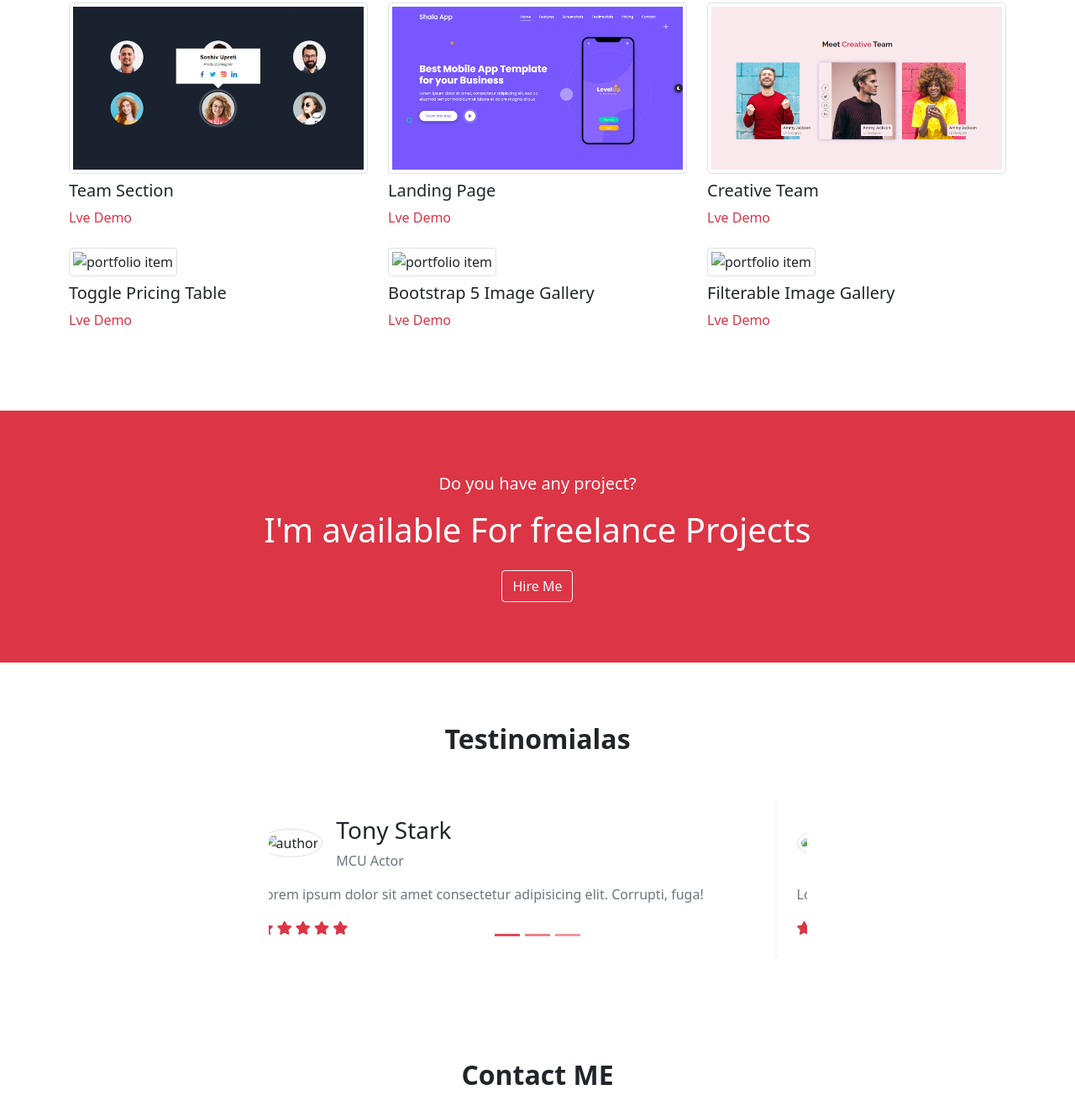
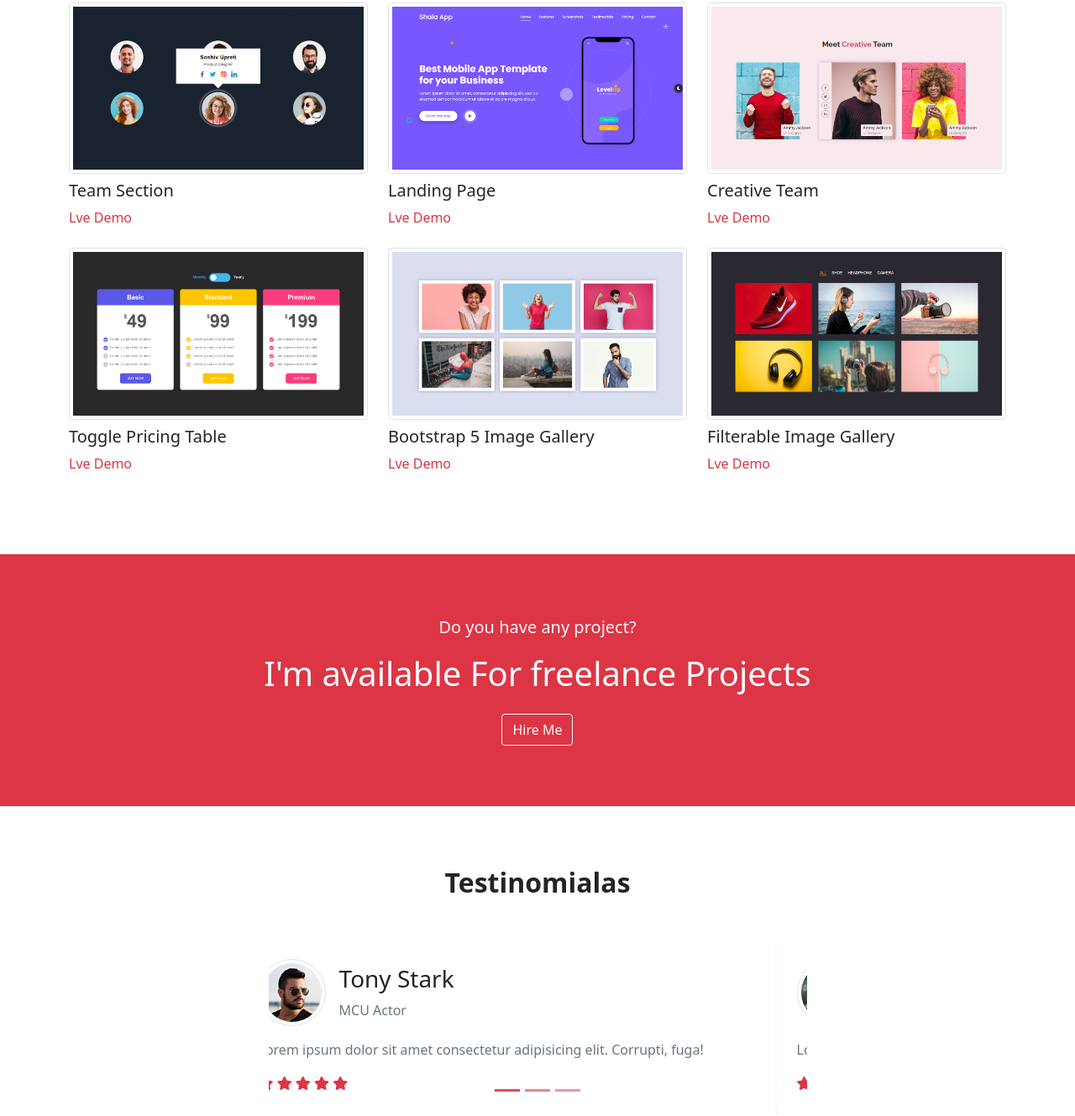
Before and after one commit to ajayanuragi/Portfolio, a plain HTML site: page index.html in a window 1280 px wide. Shown: the part 2184-3513 px from the top of the page at 84% size. Drawn offline with nearby package versions, Linux system fonts and the light colour scheme; the site is published under a folder, as on GitHub Pages, so addresses that start at the root find nothing.

Commit message:
Update index.html

```diff
--- a/index.html
+++ b/index.html
@@ -5,7 +5,7 @@
     <meta charset="UTF-8">
     <meta http-equiv="X-UA-Compatible" content="IE=edge">
     <meta name="viewport" content="width=device-width, initial-scale=1.0">
-    <link rel="shortcut icon" type="image/png" href="../Assests/img/favicon_io/favicon.ico">
+    <link rel="shortcut icon" type="image/png" href="/Assests/img/favicon_io/favicon.ico">
 
 
 
@@ -13,8 +13,7 @@
     <link rel="stylesheet" href="https://use.fontawesome.com/releases/v5.15.4/css/all.css">
     <!-- Bootstrap CSS -->
     <link href="https://cdn.jsdelivr.net/npm/bootstrap@5.1.3/dist/css/bootstrap.min.css" rel="stylesheet">
-    <!--Custom Css-->
-    <link rel="stylesheet" href="../Css/Style.css">
+
 
 
     <title>Ajay Anuragi| Home</title>
@@ -229,7 +228,7 @@
                 </div>
                 <div class="col-md-6 col-lg-4">
                     <div class="portfolio-item">
-                        <img src="/Assests/img/portfolio/4.jpg" class="w-100 img-thumbnail" alt="portfolio item">
+                        <img src="Assests/img/portfolio/4.jpg" class="w-100 img-thumbnail" alt="portfolio item">
                         <h3 class="text-capitalize fs-5 my-2">Toggle Pricing table
                         </h3>
                         <p class="mb-4">
@@ -239,7 +238,7 @@
                 </div>
                 <div class="col-md-6 col-lg-4">
                     <div class="portfolio-item">
-                        <img src="/Assests/img/portfolio/5.jpg" class="w-100 img-thumbnail" alt="portfolio item">
+                        <img src="Assests/img/portfolio/5.jpg" class="w-100 img-thumbnail" alt="portfolio item">
                         <h3 class="text-capitalize fs-5 my-2">Bootstrap 5 image gallery</h3>
                         <p class="mb-4">
                             <a href="#" class="text-danger text-decoration-none">Lve Demo</a>
@@ -248,7 +247,7 @@
                 </div>
                 <div class="col-md-6 col-lg-4">
                     <div class="portfolio-item">
-                        <img src="/Assests/img/portfolio/6.jpg" class="w-100 img-thumbnail" alt="portfolio item">
+                        <img src="Assests/img/portfolio/6.jpg" class="w-100 img-thumbnail" alt="portfolio item">
                         <h3 class="text-capitalize fs-5 my-2">Filterable image gallery</h3>
                         <p class="mb-4">
                             <a href="#" class="text-danger text-decoration-none">Lve Demo</a>
@@ -296,7 +295,7 @@
                             <!-- testi-item starts -->
                             <div class="testi-item carousel-item active bg-white shadow-sm rounded p-4 ">
                                 <div class="testi-author-info d-flex align-items-center ">
-                                    <img src="/Assests/img/testimonial/1.jpg " alt="author " class="img-thumbnail rounded-circle ">
+                                    <img src="Assests/img/testimonial/1.jpg " alt="author " class="img-thumbnail rounded-circle ">
                                     <div class="author ms-3 ">
                                         <h3 fs-6 mb-1>Tony Stark</h3>
                                         <p class="text-muted m-0 ">MCU Actor</p>
@@ -315,7 +314,7 @@
                             <!-- testi-item starts -->
                             <div class="testi-item carousel-item bg-white shadow-sm rounded p-4 ">
                                 <div class="testi-author-info d-flex align-items-center ">
-                                    <img src="/Assests/img/testimonial/2.jpg " alt="author " class="img-thumbnail rounded-circle ">
+                                    <img src="Assests/img/testimonial/2.jpg " alt="author " class="img-thumbnail rounded-circle ">
                                     <div class="author ms-3 ">
                                         <h3 fs-6 mb-1>Tony Stark</h3>
                                         <p class="text-muted m-0 ">MCU Actor</p>
@@ -334,7 +333,7 @@
                             <!-- testi-item starts -->
                             <div class="testi-item carousel-item bg-white shadow-sm rounded p-4 ">
                                 <div class="testi-author-info d-flex align-items-center ">
-                                    <img src="/Assests/img/testimonial/3.jpg " alt="author " class="img-thumbnail rounded-circle ">
+                                    <img src="Assests/img/testimonial/3.jpg " alt="author " class="img-thumbnail rounded-circle ">
                                     <div class="author ms-3 ">
                                         <h3 fs-6 mb-1>Tony Stark</h3>
                                         <p class="text-muted m-0 ">MCU Actor</p>
```
